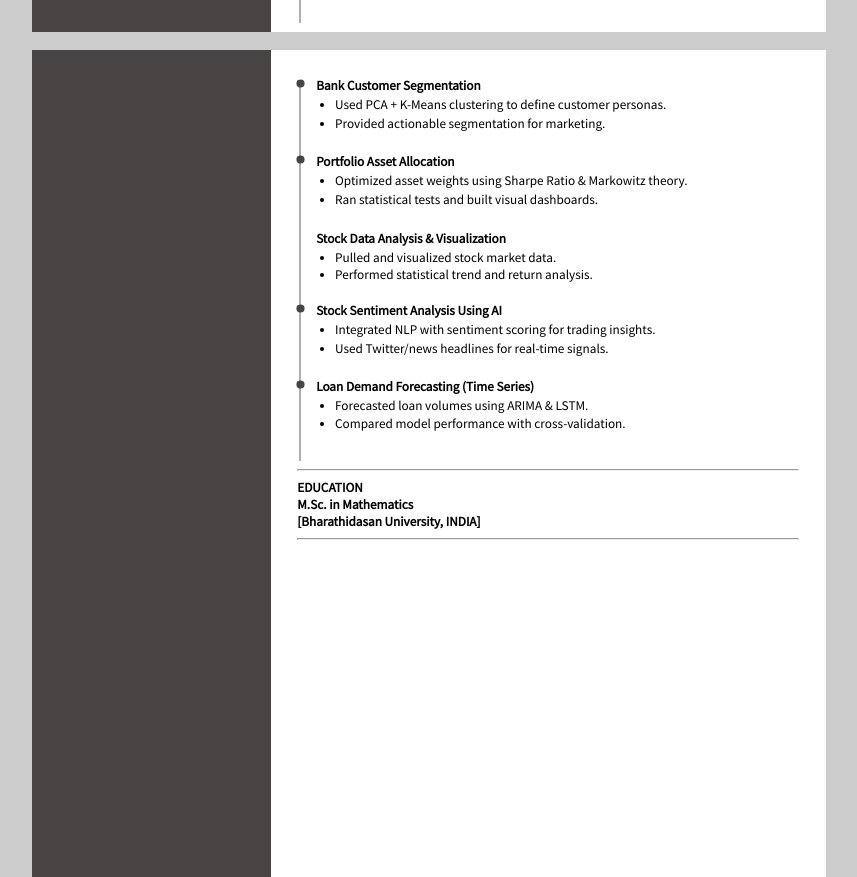
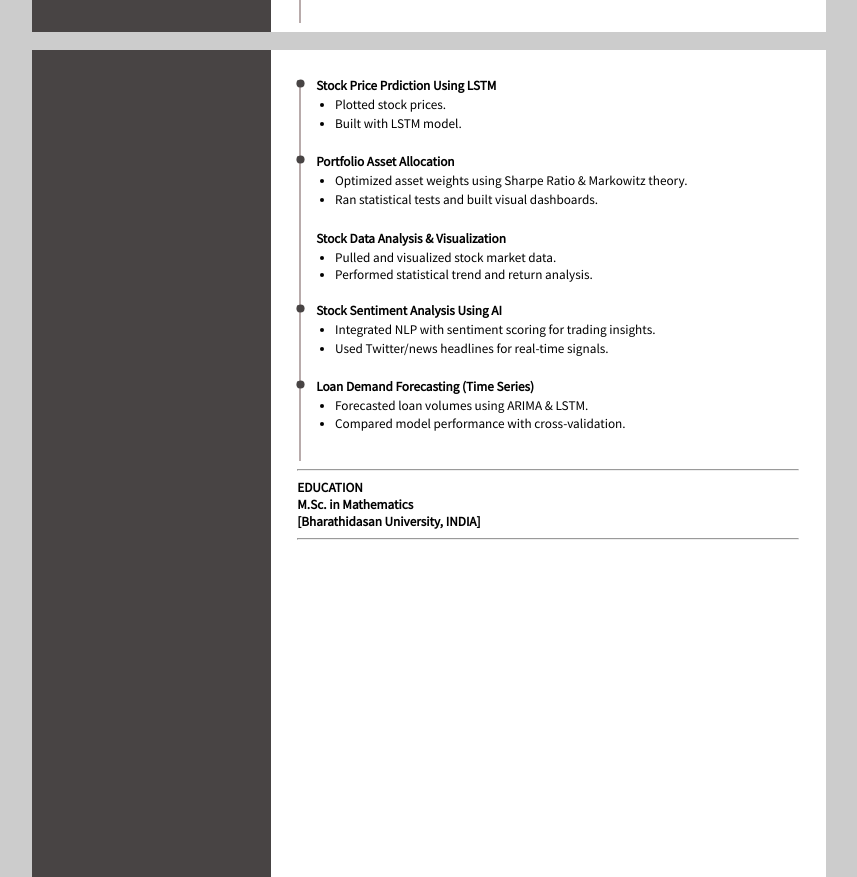
Before and after one commit to gprabakar/gprabakaran, a plain HTML site: page index.html in a window 1280 px wide. Shown: the part 1091-1968 px from the top of the page, without its empty margins (211-1068 px from the left). Drawn offline with nearby package versions, Linux system fonts and the light colour scheme.

Commit message:
Update index.html

```diff
--- a/index.html
+++ b/index.html
@@ -379,7 +379,7 @@ Interpretable and production-ready for lending platforms.
             <li>
               <div class="jobPosition">
                 <span class="bolded">
-                  Bank Customer Segmentation
+                 Stock Price Prdiction Using LSTM
                 </span>
 
               </div>
@@ -389,12 +389,12 @@ Interpretable and production-ready for lending platforms.
                 <ul>
                   <li>
                     <p>
-                      Used PCA + K-Means clustering to define customer personas.
+                      Plotted stock prices.
                     </p>
                   </li>
                   <li>
                     <p>
-                      Provided actionable segmentation for marketing.
+                     Built with LSTM model.
                     </p>
                   </li>
                 </ul>
```
